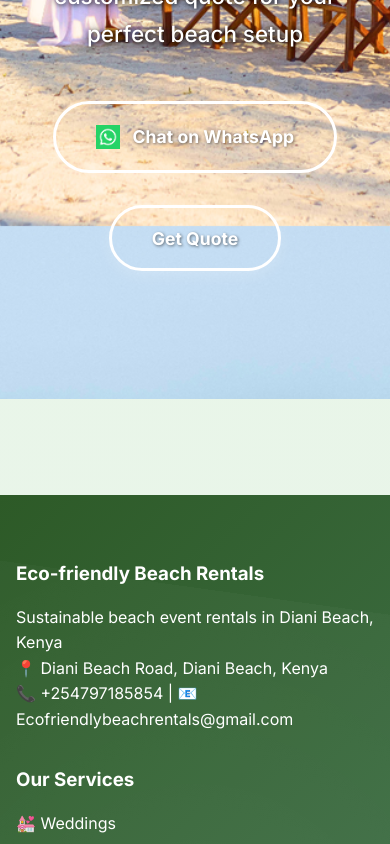
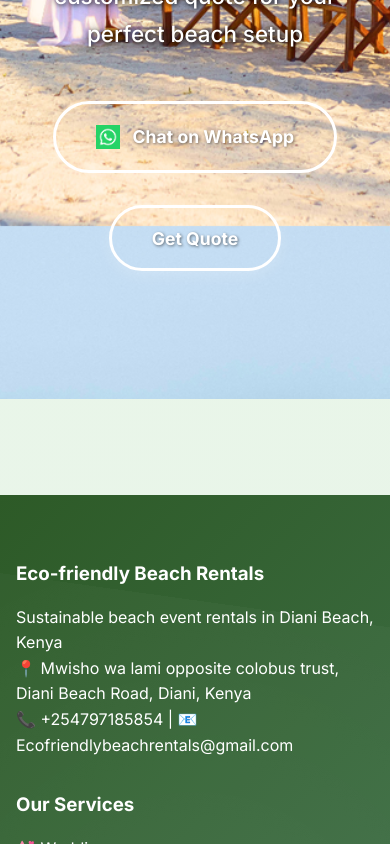
Before and after one commit to CosmicQuant/ebr, a React (Vite) app: page / in a window 390 px wide. Shown: the part 11156-12000 px from the top of the page. Built offline with nearby package versions, Linux system fonts and the light colour scheme.

Commit message:
Update product images and contact information; enhance main image styling for better responsiveness

```diff
--- a/src/App.jsx
+++ b/src/App.jsx
@@ -52,7 +52,7 @@ const productCategories = [
         id: 'experiences',
         name: 'Experiences',
         image: '/assets/landing4.png',
-        images: ['/assets/landing4.png', '/assets/19.jpeg', '/assets/18.jpeg'],
+        images: ['/assets/landing4.png', '/assets/19.jpeg', '/assets/16.png'],
         description: 'Indulge in curated beach experiences that go beyond ordinary events. From romantic sunset dinners and proposal setups to wellness retreats and photoshoot arrangements, we create bespoke experiences tailored to your vision.',
         features: ['Curated Experiences', 'Bespoke Design', 'Picture-Perfect Setup']
       }
@@ -1716,7 +1716,7 @@ function App() {
                       <span className="icon" style={{ fontSize: '1.5rem', marginRight: '1rem' }}>📍</span>
                       <div>
                         <strong>Address</strong>
-                        <p style={{ margin: 0 }}>Diani Beach Road<br />Diani Beach, Kenya</p>
+                        <p style={{ margin: 0 }}>Mwisho wa lami opposite colobus trust<br />Diani Beach Road, Diani, Kenya</p>
                       </div>
                     </div>
                     <div className="contact-item" style={{ display: 'flex', alignItems: 'center', marginBottom: '1rem' }}>
@@ -2133,8 +2133,12 @@ function App() {
                 }
 
                 .main-image {
-                  height: 250px !important;
-                  border-radius: 10px !important;
+                  height: 60vh !important;
+                  width: 100vw !important;
+                  object-fit: cover !important;
+                  border-radius: 0 !important;
+                  margin-left: calc(-50vw + 50%) !important;
+                  margin-right: calc(-50vw + 50%) !important;
                 }
 
                 .product-title {
@@ -2410,7 +2414,7 @@ function App() {
             <div className="footer-section">
               <h3>Eco-friendly Beach Rentals</h3>
               <p>Sustainable beach event rentals in Diani Beach, Kenya</p>
-              <p>📍 Diani Beach Road, Diani Beach, Kenya</p>
+              <p>📍 Mwisho wa lami opposite colobus trust, Diani Beach Road, Diani, Kenya</p>
               <p>📞 +254797185854 | 📧 Ecofriendlybeachrentals@gmail.com</p>
             </div>
             <div className="footer-section">
```
